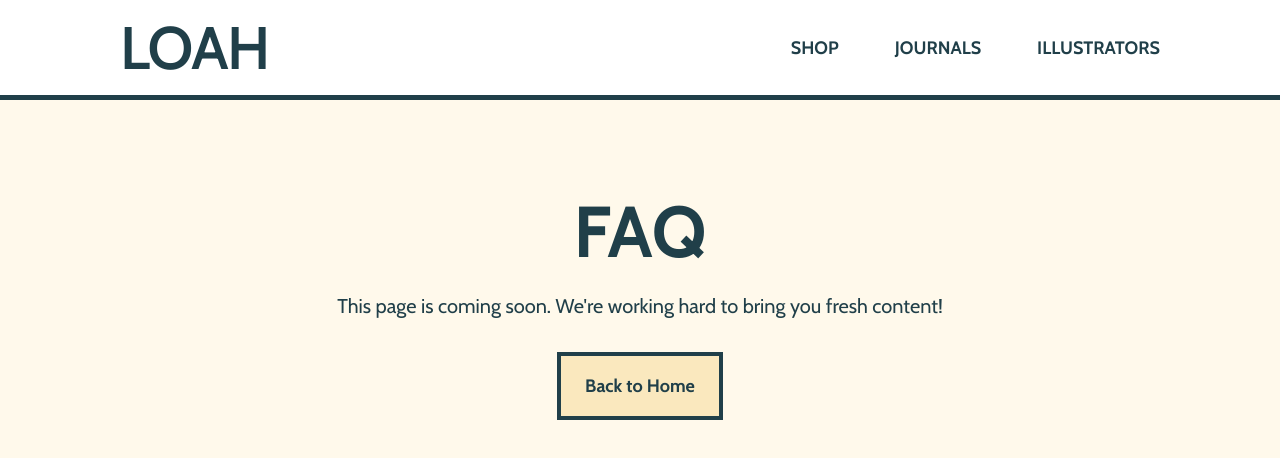
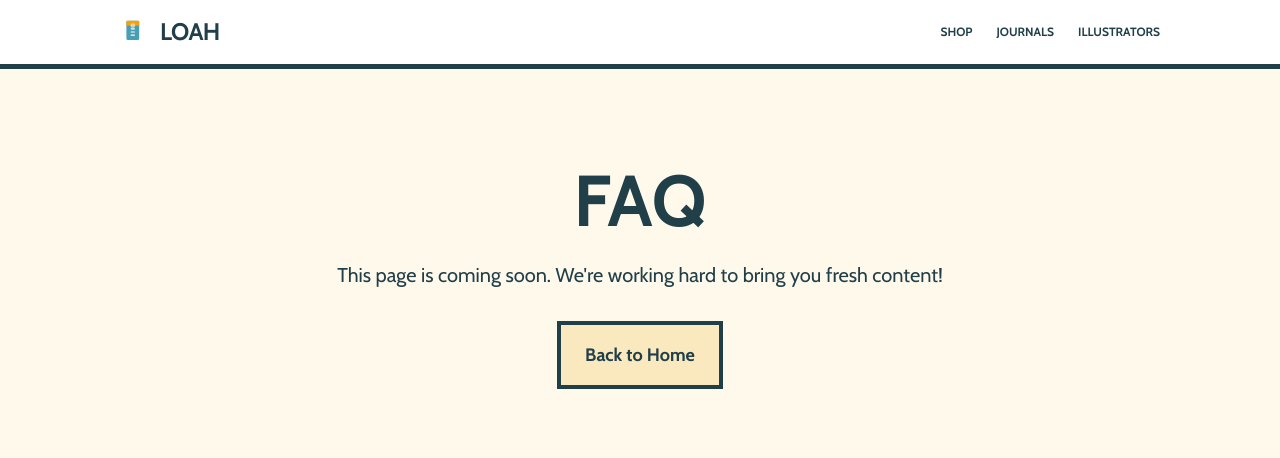
Before and after one commit to elpresidentey/beerbrand, a React (Vite) app: page /faq in a window 1280 px wide. Shown: the top 458 px of the page. Built offline with nearby package versions, Linux system fonts and the light colour scheme.

Commit message:
Add beer can logo to header

```diff
--- a/client/pages/Index.tsx
+++ b/client/pages/Index.tsx
@@ -5,8 +5,19 @@ export default function Index() {
     <div className="min-h-screen bg-white">
       {/* Header */}
       <header className="flex items-center justify-between px-4 lg:px-[120px] py-3 lg:py-4 border-b-[5px] border-loah-dark bg-white">
-        <Link to="/" className="text-loah-dark font-bold text-lg lg:text-2xl leading-none tracking-tight flex-shrink-0">
-          LOAH
+        <Link to="/" className="flex items-center gap-2 hover:opacity-70 transition-opacity">
+          <svg width="32" height="32" viewBox="0 0 40 40" fill="none" xmlns="http://www.w3.org/2000/svg" className="flex-shrink-0">
+            {/* Beer can shape */}
+            <rect x="8" y="6" width="16" height="24" rx="2" fill="#489EB7" />
+            <rect x="8" y="6" width="16" height="6" fill="#FAA007" />
+            <circle cx="16" cy="12" r="3" fill="#FFF9EB" opacity="0.6" />
+            <path d="M14 16L18 16" stroke="#FFF9EB" strokeWidth="1.5" strokeLinecap="round" />
+            <path d="M14 20L18 20" stroke="#FFF9EB" strokeWidth="1.5" strokeLinecap="round" />
+            <path d="M14 24L18 24" stroke="#FFF9EB" strokeWidth="1.5" strokeLinecap="round" />
+          </svg>
+          <span className="text-loah-dark font-bold text-lg lg:text-2xl leading-none tracking-tight">
+            LOAH
+          </span>
         </Link>
         <nav className="flex gap-3 lg:gap-6 text-xs lg:text-xs">
           <Link to="/shop" className="text-loah-dark font-bold uppercase hover:opacity-70 transition-opacity whitespace-nowrap">
--- a/client/pages/Placeholder.tsx
+++ b/client/pages/Placeholder.tsx
@@ -8,18 +8,29 @@ export default function Placeholder({ title }: PlaceholderProps) {
   return (
     <div className="min-h-screen bg-loah-cream">
       {/* Header */}
-      <header className="flex items-center justify-between px-8 lg:px-[120px] h-[100px] border-b-[5px] border-loah-dark bg-white">
-        <Link to="/" className="text-loah-dark font-semibold text-[60px] leading-[76px] tracking-tight">
-          LOAH
+      <header className="flex items-center justify-between px-4 lg:px-[120px] py-3 lg:py-4 border-b-[5px] border-loah-dark bg-white">
+        <Link to="/" className="flex items-center gap-2 hover:opacity-70 transition-opacity">
+          <svg width="32" height="32" viewBox="0 0 40 40" fill="none" xmlns="http://www.w3.org/2000/svg" className="flex-shrink-0">
+            {/* Beer can shape */}
+            <rect x="8" y="6" width="16" height="24" rx="2" fill="#489EB7" />
+            <rect x="8" y="6" width="16" height="6" fill="#FAA007" />
+            <circle cx="16" cy="12" r="3" fill="#FFF9EB" opacity="0.6" />
+            <path d="M14 16L18 16" stroke="#FFF9EB" strokeWidth="1.5" strokeLinecap="round" />
+            <path d="M14 20L18 20" stroke="#FFF9EB" strokeWidth="1.5" strokeLinecap="round" />
+            <path d="M14 24L18 24" stroke="#FFF9EB" strokeWidth="1.5" strokeLinecap="round" />
+          </svg>
+          <span className="text-loah-dark font-bold text-lg lg:text-2xl leading-none tracking-tight">
+            LOAH
+          </span>
         </Link>
-        <nav className="flex gap-8 lg:gap-14">
-          <Link to="/shop" className="text-loah-dark font-black text-lg uppercase hover:opacity-70 transition-opacity">
+        <nav className="flex gap-3 lg:gap-6 text-xs lg:text-xs">
+          <Link to="/shop" className="text-loah-dark font-bold uppercase hover:opacity-70 transition-opacity whitespace-nowrap">
             SHOP
           </Link>
-          <Link to="/journals" className="text-loah-dark font-black text-lg uppercase hover:opacity-70 transition-opacity">
+          <Link to="/journals" className="text-loah-dark font-bold uppercase hover:opacity-70 transition-opacity whitespace-nowrap">
             JOURNALS
           </Link>
-          <Link to="/illustrators" className="text-loah-dark font-black text-lg uppercase hover:opacity-70 transition-opacity">
+          <Link to="/illustrators" className="text-loah-dark font-bold uppercase hover:opacity-70 transition-opacity whitespace-nowrap">
             ILLUSTRATORS
           </Link>
         </nav>
```
